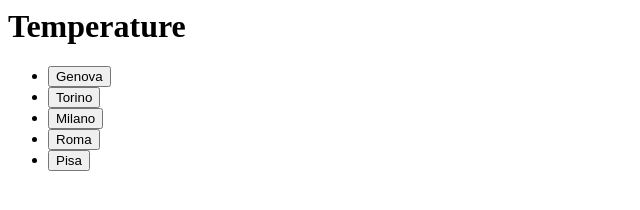
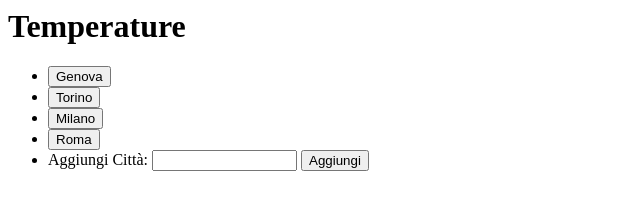
Before and after one commit to albyx9/js-eserciziotemp0, a website: page index.html in a window 1280 px wide. Shown: the whole page, without its empty margins (0-640 px from the left). Drawn offline with Linux system fonts and the light colour scheme.

Commit message:
2 files modified

```diff
--- a/index.html
+++ b/index.html
@@ -12,9 +12,11 @@
   <li>  <button type="button", class ="città">
     Roma
   </button> </li>
-  <li>  <button type="button", class="città">
-    Pisa
-  </button>
+  <li>
+    Aggiungi Città: <input type="text" id="ct" size="15" name="citta">
+    <button type="button", class="aggiungi">
+      Aggiungi
+      </button>
   </li>
 </ul>
 <div id="risposta"> </div>
--- a/index.js
+++ b/index.js
@@ -2,6 +2,7 @@
 import "./style.css";
 
 var cityElems = document.getElementsByClassName("città");
+var cityElems_add = document.getElementById("ct").value;
 for (let elem of cityElems ) {
   //definisco una funzione arraow come proprieta del DOM
   elem.onclick = () => display(elem.innerHTML);
```
